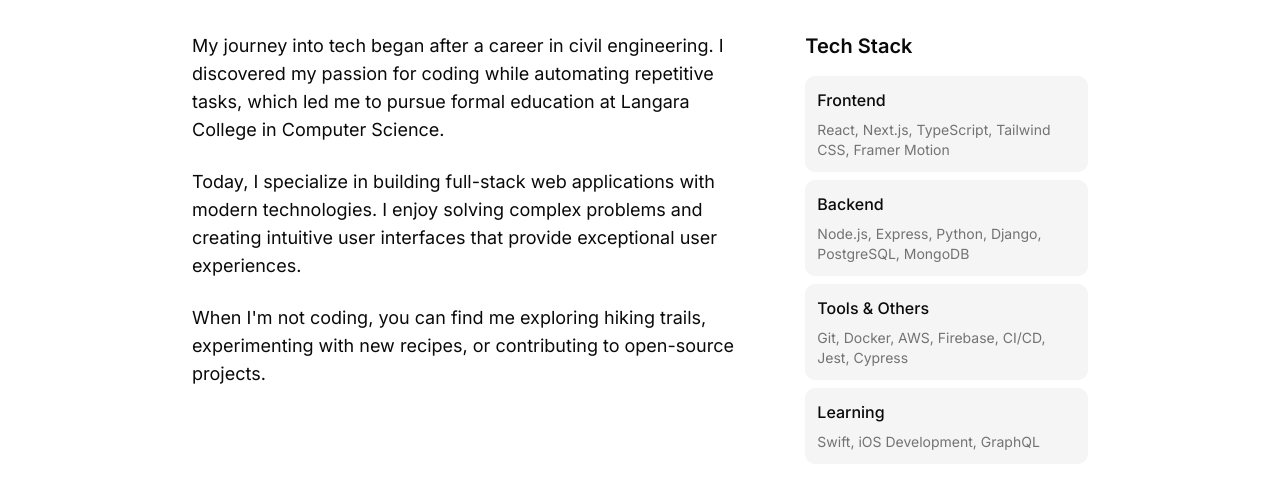
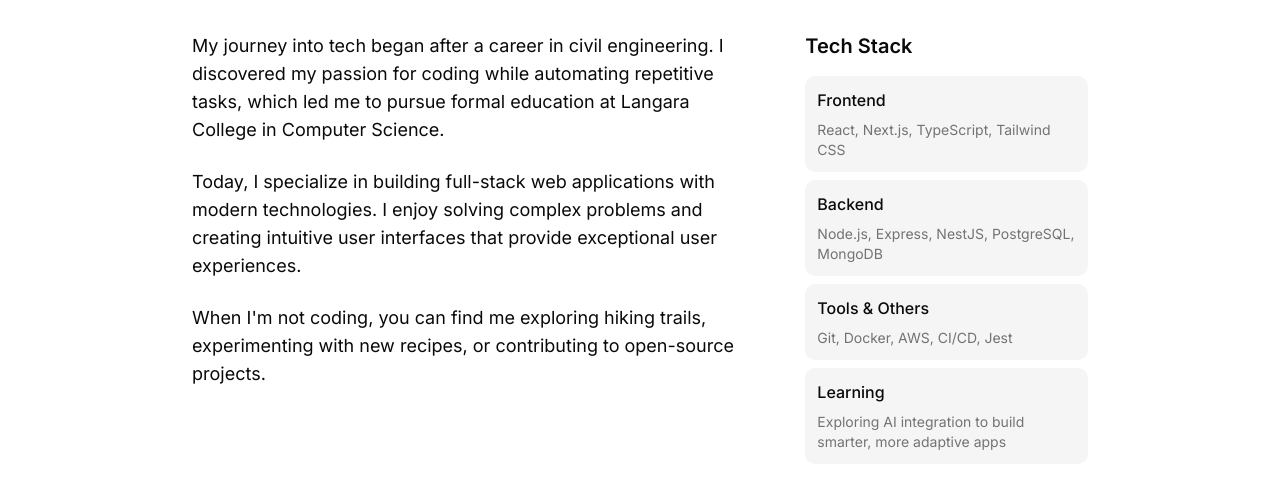
Before and after one commit to LuSilvaDeveloper/portfolio, a Next.js app: page / in a window 1280 px wide. Shown: the part 1040-1542 px from the top of the page. Built offline with nearby package versions, Linux system fonts and the light colour scheme.

Commit message:
fixed typo issues

```diff
--- a/app/page.tsx
+++ b/app/page.tsx
@@ -222,9 +222,9 @@ export default function Portfolio() {
                   user experiences.
                 </p>
                 <p className="text-lg">
-                  When I'm not coding, you can find me exploring hiking trails,
-                  experimenting with new recipes, or contributing to open-source
-                  projects.
+                  When I&#39;m not coding, you can find me exploring hiking
+                  trails, experimenting with new recipes, or contributing to
+                  open-source projects.
                 </p>
               </div>
               <div>
@@ -233,25 +233,26 @@ export default function Portfolio() {
                   <div className="p-3 bg-muted rounded-lg">
                     <h4 className="font-medium mb-2">Frontend</h4>
                     <p className="text-sm text-muted-foreground">
-                      React, Next.js, TypeScript, Tailwind CSS, Framer Motion
+                      React, Next.js, TypeScript, Tailwind CSS
                     </p>
                   </div>
                   <div className="p-3 bg-muted rounded-lg">
                     <h4 className="font-medium mb-2">Backend</h4>
                     <p className="text-sm text-muted-foreground">
-                      Node.js, Express, Python, Django, PostgreSQL, MongoDB
+                      Node.js, Express, NestJS, PostgreSQL, MongoDB
                     </p>
                   </div>
                   <div className="p-3 bg-muted rounded-lg">
                     <h4 className="font-medium mb-2">Tools & Others</h4>
                     <p className="text-sm text-muted-foreground">
-                      Git, Docker, AWS, Firebase, CI/CD, Jest, Cypress
+                      Git, Docker, AWS, CI/CD, Jest
                     </p>
                   </div>
                   <div className="p-3 bg-muted rounded-lg">
                     <h4 className="font-medium mb-2">Learning</h4>
                     <p className="text-sm text-muted-foreground">
-                      Swift, iOS Development, GraphQL
+                      Exploring AI integration to build smarter, more adaptive
+                      apps
                     </p>
                   </div>
                 </div>
@@ -484,10 +485,10 @@ export default function Portfolio() {
             className="max-w-3xl mx-auto"
           >
             <h2 className="text-3xl md:text-4xl font-bold mb-8 text-center">
-              Let's Connect
+              Let&#39;s Connect
             </h2>
             <p className="text-center text-lg mb-8">
-              I'm open to freelance opportunities, collaborations, or just a
+              I&#39;m open to freelance opportunities, collaborations, or just a
               friendly chat about tech. Feel free to reach out!
             </p>
 
```
